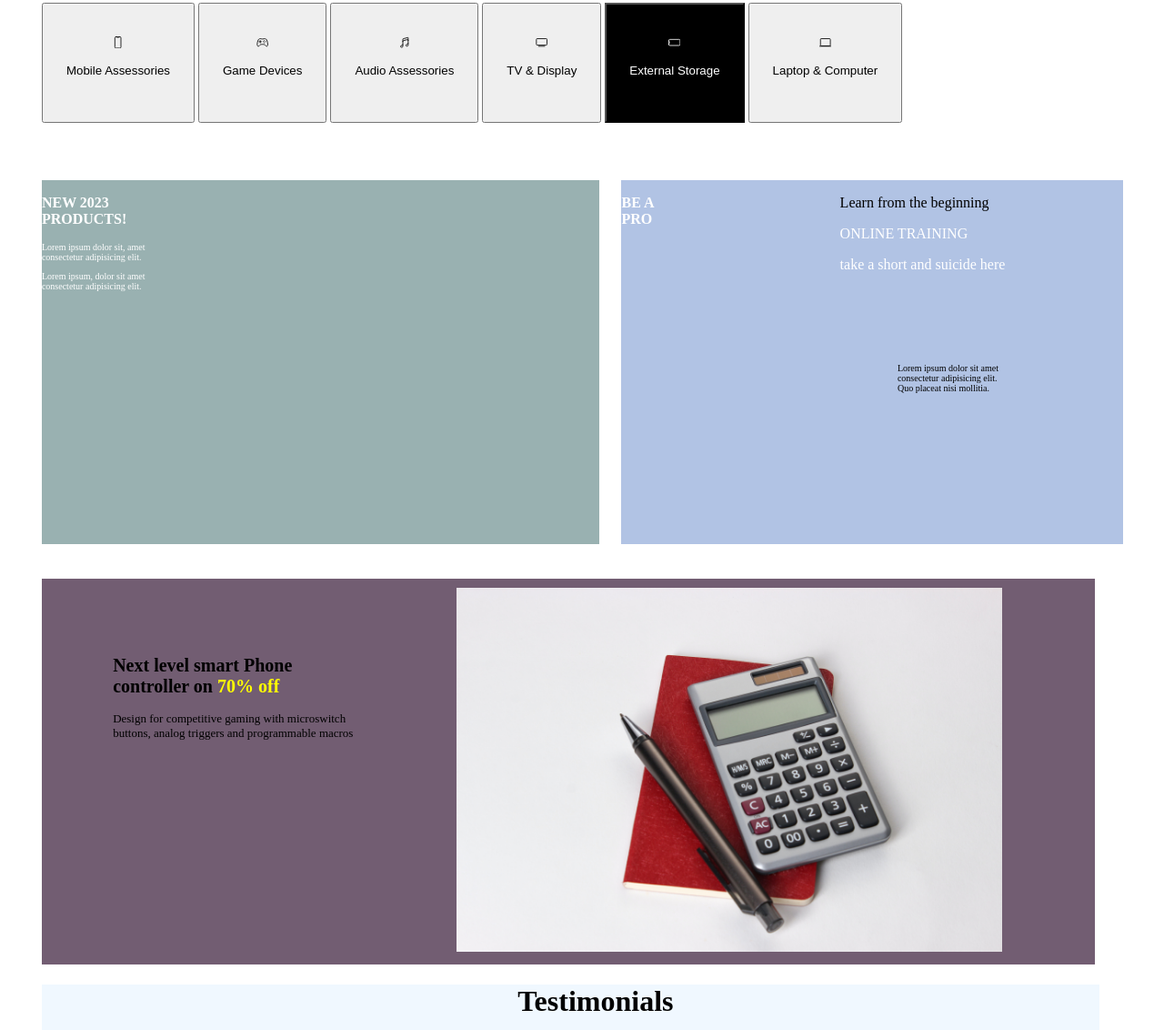
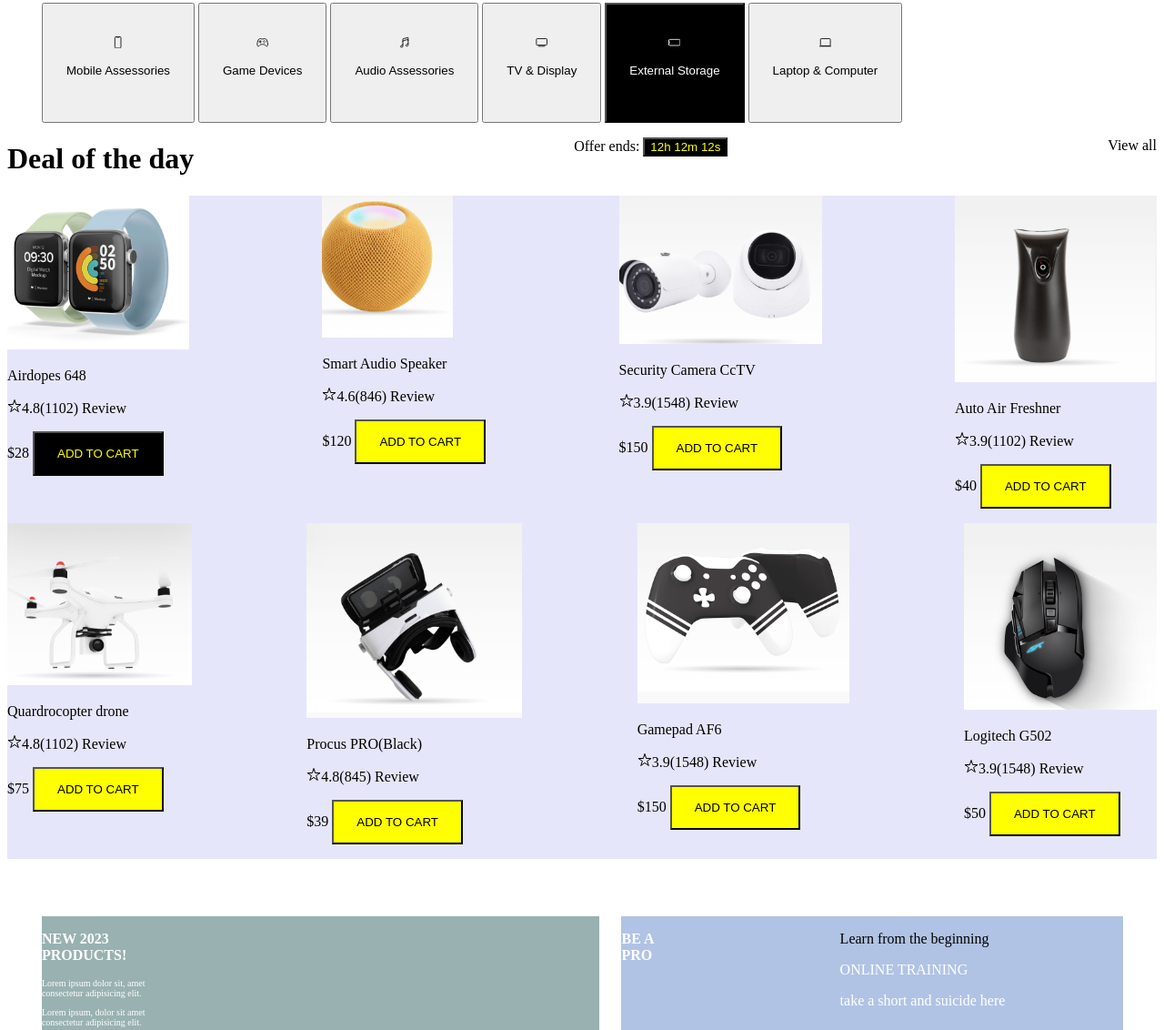
Before and after one commit to Angeth-Herjok/assignment-API, a plain HTML site: page index.html in a window 1280 px wide. Shown: the part 679-1811 px from the top of the page at 91% size. Drawn offline with nearby package versions, Linux system fonts and the light colour scheme.

Commit message:
first commit

```diff
--- a/index.html
+++ b/index.html
@@ -44,7 +44,7 @@
         </div>
 
         <div>
-     <img src="/images/laptophead.jpg" class="laptop">
+     <img src="/images/tvcamera.jpg" class="laptop">
         </div>
      </div>
 
@@ -64,7 +64,79 @@
 
      </div>
 
-<!-- <div></div> -->
+
+
+
+  <div>
+
+<div class="deal">
+ <h1>Deal of the day</h1>
+ <p>Offer ends: <button class="button12">12h 12m 12s</button></p>
+ <p>View all</p>
+</div>
+
+<div class="imag1">
+
+<div class="images1">
+    <div>
+    <img src="/images/watches.png">
+    <p>Airdopes 648</p>
+    <p><ion-icon name="star-outline"></ion-icon>4.8(1102) Review</p>
+    <p>$28 <button class="add1">ADD TO CART</button></p>
+</div>
+<div>
+    <img src="/images/balli.png">
+    <p>Smart Audio Speaker</p>
+    <p><ion-icon name="star-outline"></ion-icon>4.6(846) Review</p>
+    <p>$120 <button class="add">ADD TO CART</button></p>
+</div>
+<div>
+    <img src="/images/airpods.png">
+    <p>Security Camera CcTV</p>
+    <p><ion-icon name="star-outline"></ion-icon>3.9(1548) Review</p>
+    <p>$150 <button class="add">ADD TO CART</button></p>
+</div>
+<div>
+    <img src="/images/stapod.png">
+    <p>Auto Air Freshner</p>
+    <p><ion-icon name="star-outline"></ion-icon>3.9(1102) Review</p>
+    <p>$40 <button class="add">ADD TO CART</button></p>
+</div>
+
+</div>
+
+<div class="images1">
+<div>
+    <img src="/images/starpod.png">
+    <p>Quardrocopter drone</p>
+    <p><ion-icon name="star-outline"></ion-icon>4.8(1102) Review</p>
+    <p>$75 <button class="add">ADD TO CART</button></p>
+</div>
+<div>
+    <img src="/images/idono.png">
+    <p>Procus PRO(Black)</p>
+    <p><ion-icon name="star-outline"></ion-icon>4.8(845) Review</p>
+    <p>$39 <button class="add">ADD TO CART</button></p>
+</div>
+<div>
+    <img src="/images/gamepod.png">
+    <p>Gamepad AF6</p>
+    <p><ion-icon name="star-outline"></ion-icon>3.9(1548) Review</p>
+    <p>$150 <button class="add">ADD TO CART</button></p>
+</div>
+<div>
+    <img src="/images/mus.png">
+    <p>Logitech G502</p>
+    <p><ion-icon name="star-outline"></ion-icon>3.9(1548) Review</p>
+    <p>$50 <button class="add">ADD TO CART</button></p>
+</div>
+</div>
+
+</div>
+  </div>
+
+
+
 
 <div class="bigbox">
 
@@ -109,7 +181,7 @@
     </div>
 
     <div>
- <img src="/images/CAL.jpg" class="laptop">
+ <img src="/images/hphone.jpg" class="laptop">
     </div>
 
  </div>
--- a/style.css
+++ b/style.css
@@ -86,7 +86,7 @@
   padding: 10px;
   gap: 10%;
   margin-top: 3%;
-  background-color: rgb(114, 93, 114);
+  background-color: rgb(210, 229, 236);
   width: 90%;
   margin-left: 3%;
 }
@@ -271,3 +271,32 @@
 .musical{
   margin-top: 5%;
 }
+
+
+
+.deal{
+  display: flex;
+  justify-content: space-between;
+}
+.button12{
+  background-color: #000;
+  color: yellow;
+}
+.imag1{
+  background-color: lavender;
+
+}
+.images1{
+  display: flex;
+  justify-content: space-between;
+}
+.add{
+  padding: 15px 25px;
+  background-color: yellow;
+  color: #000;
+}
+.add1{
+  padding: 15px 25px;
+  background-color: #000;
+  color: yellow;
+}
```
Also changed, not shown: images/CAL.jpg (deleted), images/airpods.png (added), images/balli.png (added), images/gamepod.png (added), images/hphone.jpg (added), images/idono.png (added), images/mus.png (added), images/stapod.png (added), images/starpod.png (added), images/tvcamera.jpg (added), images/watches.png (added), 1 other file.
